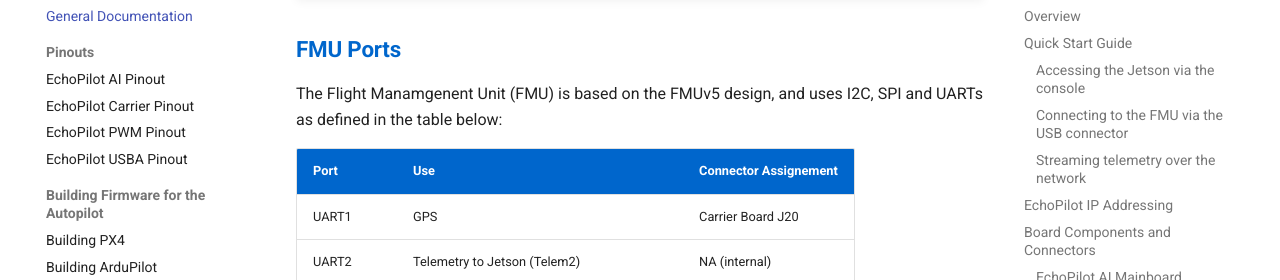
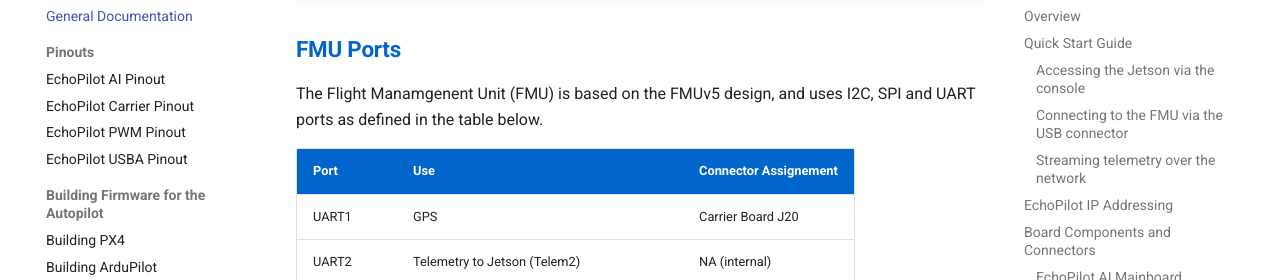
Before and after one commit to EchoMAV/docs, an MkDocs documentation site: the page built from docs/echopilot_ai.md, in a window 1280 px wide and 900 px high, scrolled down 19067 px. Shown: the part 176-456 px from the top of the window. Built offline with MkDocs 1.6.1 and Material for MkDocs 9.7.7, drawn with Linux system fonts in a browser that asks for light colours; comment, search, counter and statistics services are not loaded; the version menu is left out.

Commit message:
add ports

```diff
--- a/docs/echopilot_ai.md
+++ b/docs/echopilot_ai.md
@@ -462,7 +462,7 @@
 
 ## FMU Ports
 
-The Flight Manamgenent Unit (FMU) is based on the FMUv5 design, and uses I2C, SPI and UARTs as defined in the table below:
+The Flight Manamgenent Unit (FMU) is based on the FMUv5 design, and uses I2C, SPI and UART ports as defined in the table below.
 
 Port | Use | Connector Assignement
 ------------ | ------------- | ------------
```
